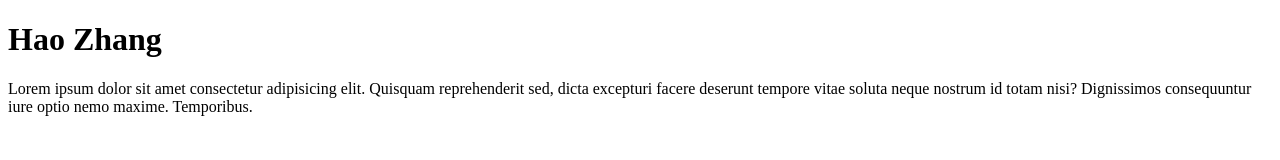
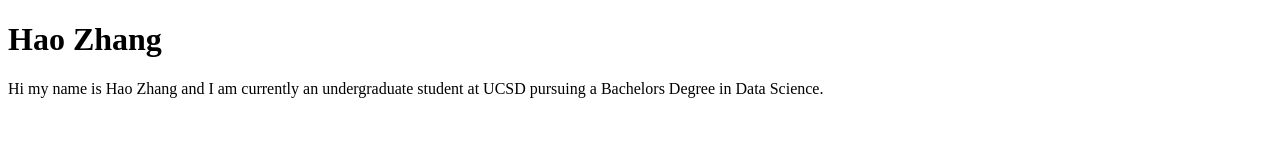
Before and after one commit to haz105/portfolio, a plain HTML site: page index.html in a window 1280 px wide. Drawn offline with Linux system fonts and the light colour scheme.

Commit message:
Update index.html
Updated the description and replaced the placeholder

```diff
--- a/index.html
+++ b/index.html
@@ -7,6 +7,6 @@
 </head>
 <body>
     <h1>Hao Zhang</h1>
-    <p>Lorem ipsum dolor sit amet consectetur adipisicing elit. Quisquam reprehenderit sed, dicta excepturi facere deserunt tempore vitae soluta neque nostrum id totam nisi? Dignissimos consequuntur iure optio nemo maxime. Temporibus.</p>
+    <p>Hi my name is Hao Zhang and I am currently an undergraduate student at UCSD pursuing a Bachelors Degree in Data Science.</p>
 </body>
 </html>
```
